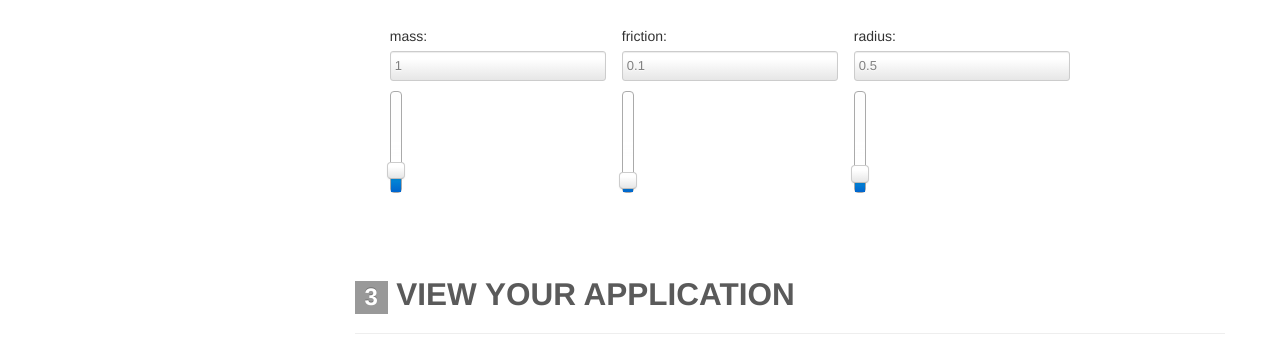
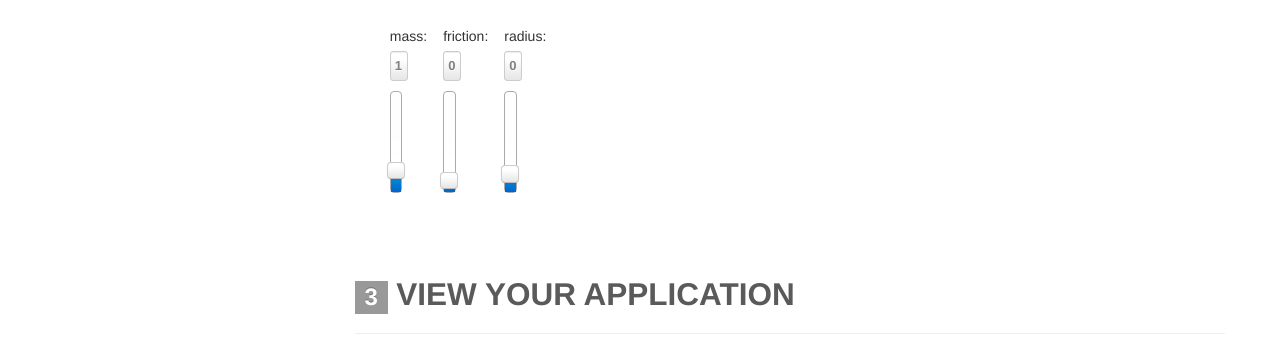
Before and after one commit to willowcheng/development-and-improvement-of-mpeg-v-based-web-haptic, a plain HTML site: page player.html in a window 1280 px wide. Shown: the part 537-888 px from the top of the page. Drawn offline with Linux system fonts and the light colour scheme.

Commit message:
Finish style for player html and associated css

```diff
--- a/css/player.css
+++ b/css/player.css
@@ -61,3 +61,9 @@ textarea {
 #download {
     margin-bottom: 12px;
 }
+
+.vertical-slidebar {
+    border: 0px;
+    width: 8px;
+    font-weight: bold;
+}
--- a/player.html
+++ b/player.html
@@ -1,6 +1,5 @@
 <!DOCTYPE html>
 <html lang="en">
-
 <head>
     <embed type="application/x-vnd-haptics" id="pluginobj" style="width:0; height:0"/>
     <meta charset="utf-8">
@@ -9,11 +8,12 @@
     <meta name="description" content="Use haptic player to interact with your application.">
     <meta name="author" content="Liu Cheng">
 
-
+    <!-- GLGE library -->
     <script src="js/glge-compiled-min.js"></script>
     <script src="js/jiglib.js"></script>
+
+    <!-- GLGE document XML for scene -->
     <script id="HAML_document" type="text/xml"></script>
-
 
     <!-- Le styles -->
     <link href="assets/css/bootstrap.min.css" rel="stylesheet">
@@ -40,15 +40,13 @@
     <link rel="apple-touch-icon-precomposed" href="assets/ico/apple-touch-icon-57-precomposed.png">
     <link rel="shortcut icon" href="assets/ico/favicon.png">
 
+    <!-- Customized style for player page -->
     <link href="css/player.css" rel="stylesheet" type="text/css">
-
-
 </head>
 
 <body data-spy="scroll" data-target=".bs-docs-sidebar" data-twttr-rendered="true">
 
-<!-- Navbar
-================================================== -->
+<!-- Navbar ================================================== -->
 <div class="navbar navbar-inverse navbar-fixed-top">
     <div class="navbar-inner">
         <div class="container">
@@ -78,9 +76,9 @@
         </div>
     </div>
 </div>
+<!-- end navbar -->
 
-<!-- Subhead
-=============================================== -->
+<!-- Subhead =============================================== -->
 <header class="bs-header header_background" id="overview">
     <div class="container">
         <h1>Web MPEG-V Haptic Player</h1>
@@ -88,11 +86,11 @@
         <p class="lead">Please follow the instruction to interact with your application.</p>
     </div>
 </header>
-
+<!-- end subhead -->
 
 <div class="container">
-    <!-- Docs nav ================================================== -->
     <div class="row">
+        <!-- Side nav ================================================== -->
         <div class="span3 bs-docs-sidebar">
             <ul class="nav nav-list bs-docs-sidenav">
                 <li><a href="#import-file"><i class="icon-chevron-right"></i> Import MPEG-V File</a>
@@ -104,6 +102,7 @@
                 <li><a href="#add-code"><i class="icon-chevron-right"></i> Add Code</a>
             </ul>
         </div>
+        <!-- end side nav -->
 
         <div class="span9" id="import">
             <!-- Import files ================================================== -->
@@ -111,8 +110,8 @@
                 <div class="page-header">
                     <h2><span class="label label-default">1</span> IMPORT MPEG-V FILE</h2>
                 </div>
-
-                <a id="download" class="download-btn ui-button-primary" href="download/MPEG-V%20Demo.zip">Download Example Application</a>
+                <a id="download" class="download-btn ui-button-primary" href="download/MPEG-V%20Demo.zip">Download
+                    Example Application</a>
                 <br>
                 <input align="center" type="file" name="HAMLImporter" id="HAMLImporter"/>
                 <Button class="ui-button-primary ui-btn-lg ui-button ui-widget ui-state-default ui-corner-all ui-button-text-only"
@@ -133,20 +132,20 @@
                 <div class="window-contain">
                     <div class="slides">
                         <label for="pMass">mass:</label>
-                        <input type="text" id="pMass"/>
+                        <input type="text" id="pMass" class="vertical-slidebar"/>
 
                         <div id="massSlider" class="mySliders"></div>
                     </div>
                     <div class="slides">
                         <label for="pFriction">friction:</label>
-                        <input type="text" id="pFriction"/>
+                        <input type="text" id="pFriction" class="vertical-slidebar"/>
 
                         <div id="fricSlider" class="mySliders"></div>
                     </div>
 
                     <div class="slides">
                         <label for="pRadius">radius:</label>
-                        <input type="text" id="pRadius"/>
+                        <input type="text" id="pRadius" class="vertical-slidebar"/>
 
                         <div id="radiusSlider" class="mySliders"></div>
                     </div>
@@ -207,10 +206,10 @@
 <footer class="footer">
     <div class="contain">
         <p>
-            Web MPEG-V Haptic Authoring Tool and Player &copy; Yu Gao, Liu Cheng, Haiwei Dong, Hussein AI Osman & Abdulmotaleb EI Saddik 2012 -
+            Web MPEG-V Haptic Authoring Tool and Player &copy; Yu Gao, Liu Cheng, Haiwei Dong, Hussein AI Osman &
+            Abdulmotaleb EI Saddik 2012 -
             2015
         </p>
-
         <p>
             jQuery UI Bootstrap &copy; Addy Osmani 2012 - 2013.
         </p>
@@ -232,6 +231,7 @@
 <script src="assets/js/google-code-prettify/prettify.js" type="text/javascript"></script>
 <script src="assets/js/docs.js" type="text/javascript"></script>
 
+<!-- Customized javascript for haptic player page -->
 <script src="js/hapticplayer.js" type="text/javascript"></script>
 </body>
 
```
